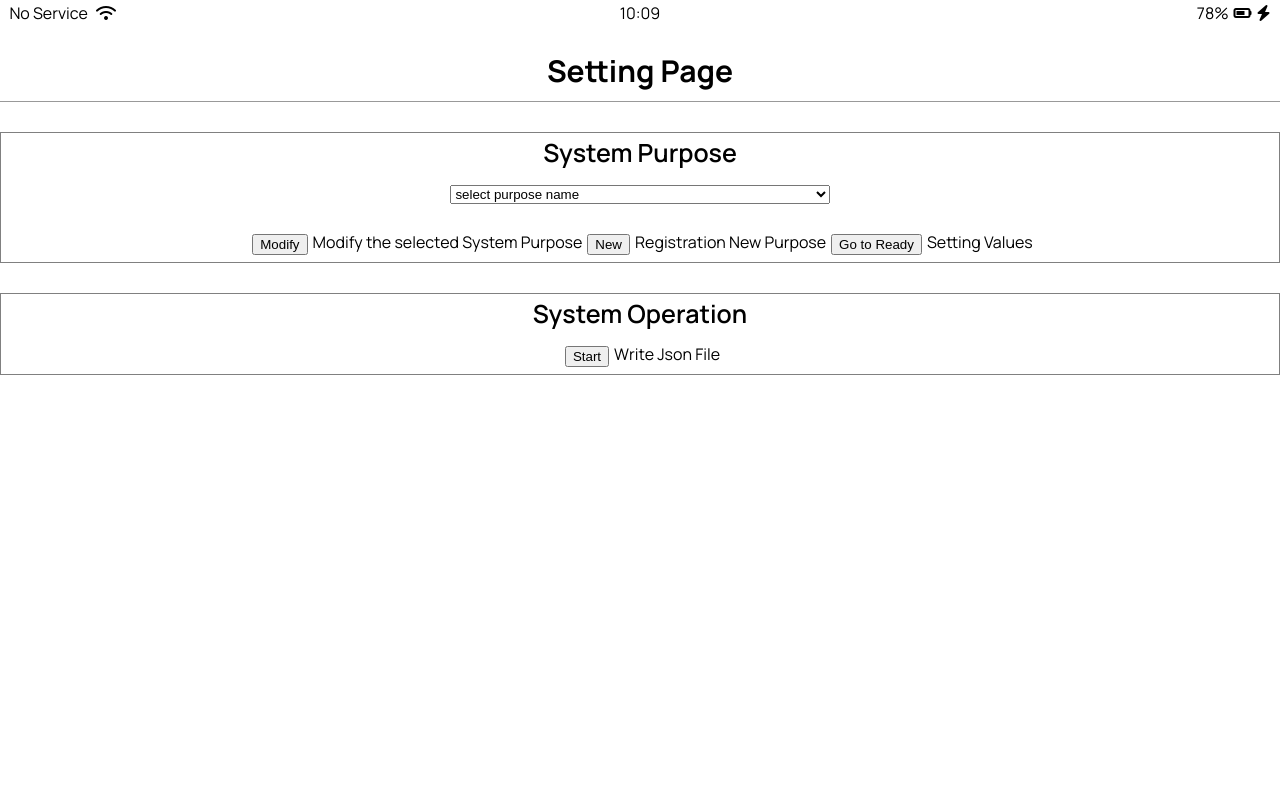
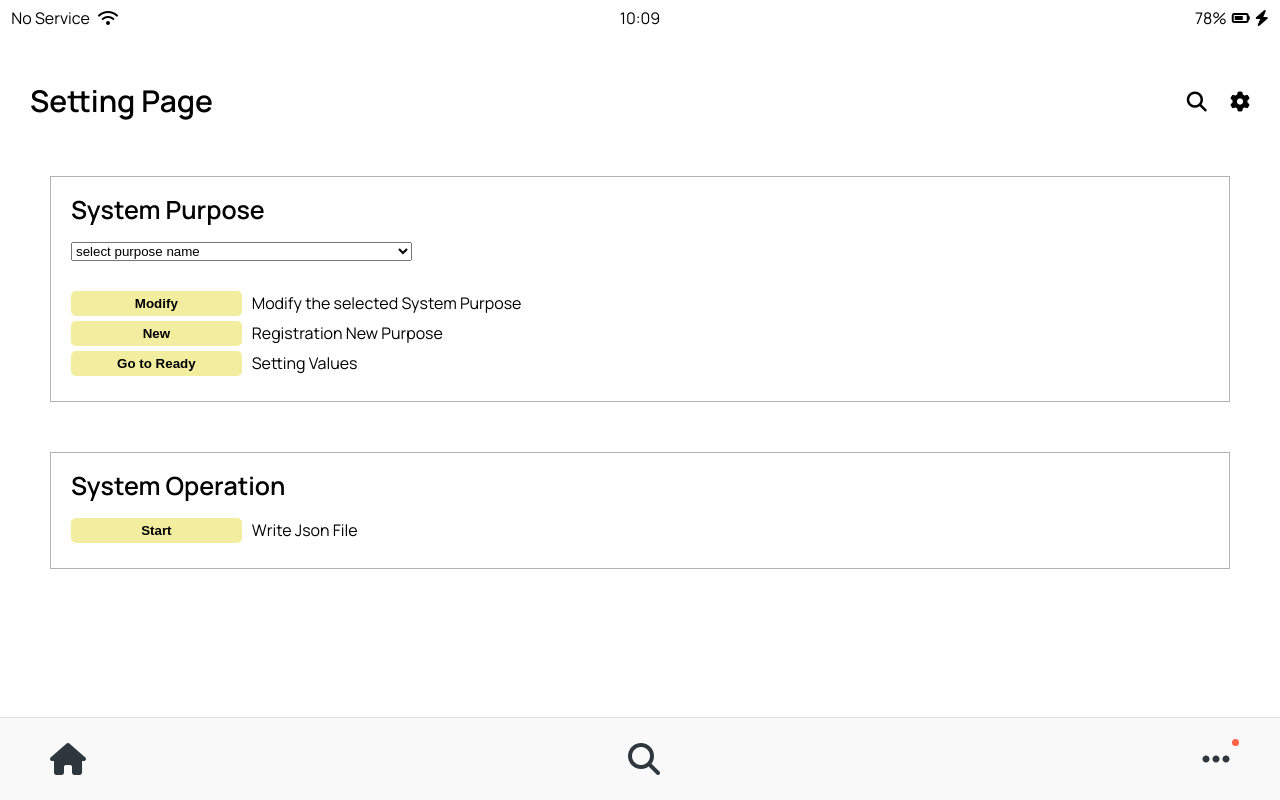
Before and after one commit to MyungJH/gui-pages-2023, a plain HTML site: page index.html in a window 1280 px wide. Drawn offline with Linux system fonts and the light colour scheme.

Commit message:
Update contents

```diff
--- /dev/null
+++ b/css/components/nav-bar.css
@@ -0,0 +1,31 @@
+.nav {
+	position: fixed;
+	bottom: 0;
+	width: 100%;
+	background-color: #f9f9fa;
+	padding: 25px 50px;
+	box-sizing: border-box;
+	border-top: 1px solid rgba(0, 0, 0, 0.1);
+}
+
+.nav__list {
+	display: flex;
+	justify-content: space-between;
+}
+
+.nav__link {
+	/* 자식요소에 position: absolute설정 위해, 부모요소에 기준점(relative)을 잡음. */
+	position: relative;
+}
+
+.nav__ellipsis {
+	/* display: flex로 굳이 안바꾸고 block으로 해도 괜찮지 않음...? */
+	display: block;
+	background-color: tomato;
+	height: 7px;
+	width: 7px;
+	border-radius: 3.5px;
+	position: absolute;
+	left: 30px;
+	bottom: 30px;
+}
--- /dev/null
+++ b/css/components/screen-header.css
@@ -0,0 +1,15 @@
+.screen-header {
+	display: flex;
+	justify-content: space-between;
+	align-items: center;
+	padding: 50px 30px 20px 30px;
+}
+
+.screen-header__title {
+	font-size: 30px;
+	font-weight: 600;
+}
+
+.screen-header__icons span {
+	margin-left: 20px;
+}
--- /dev/null
+++ b/css/components/status-bar.css
@@ -0,0 +1,28 @@
+.status-bar {
+	display: flex;
+	justify-content: center;
+	padding: 10px 5px;
+}
+
+.status-bar__column {
+	width: 33%;
+}
+
+.status-bar__column:first-child span {
+	margin-right: 5px;
+}
+
+.status-bar__column:nth-child(2) {
+	display: flex;
+	justify-content: center;
+}
+
+.status-bar__column:last-child {
+	display: flex;
+	justify-content: flex-end;
+	align-items: center;
+}
+
+.status-bar__column .fa-battery-three-quarters {
+	margin: 0px 5px;
+}
--- a/css/reset.css
+++ b/css/reset.css
@@ -122,3 +122,9 @@ table {
 	border-collapse: collapse;
 	border-spacing: 0;
 }
+
+a {
+	/* link에  defalut색상을 #2e363e으로 변경 and 밑줄을 none으로 설정 */
+	color: #2e363e;
+	text-decoration: none;
+}
--- a/css/status-bar.css
+++ /dev/null
@@ -1,28 +0,0 @@
-.status-bar {
-  display: flex;
-  justify-content: center;
-  padding: 5px 3px;
-}
-
-.status-bar__column {
-  width: 33%;
-}
-
-.status-bar__column:first-child span {
-  margin-right: 5px;
-}
-
-.status-bar__column:nth-child(2) {
-  display: flex;
-  justify-content: center;
-}
-
-.status-bar__column:last-child {
-  display: flex;
-  justify-content: flex-end;
-  align-items: center;
-}
-
-.status-bar__column .fa-battery-three-quarters {
-  margin: 0px 5px;
-}
--- a/css/styles.css
+++ b/css/styles.css
@@ -1,33 +1,20 @@
 @import url("https://fonts.googleapis.com/css2?family=Manrope:wght@400;600;700&display=swap");
 @import "reset.css";
 @import "variables.css";
-@import "status-bar.css";
+
+/* Components */
+@import "components/status-bar.css";
+@import "components/screen-header.css";
+@import "components/nav-bar.css";
 
 body {
 	font-family: "Manrope", sans-serif;
 }
 
-.setting-header {
-	margin-top: 30px;
-	border-bottom: 1px solid rgba(0, 0, 0, 0.4);
-	display: flex;
-	justify-content: center;
-	text-align: start;
-	font-weight: 700;
-}
-
-.setting-header__title {
-	margin-bottom: 15px;
-	font-size: 30px;
-}
-
 .system-purpose {
-	margin-top: 30px;
-	padding: 7px;
-	display: flex;
-	flex-direction: column;
-	align-items: center;
-	border: 1px solid gray;
+	margin: 40px 50px;
+	padding: 20px;
+	border: 1px solid rgba(0, 0, 0, 0.3);
 }
 
 .system-purpose h2 {
@@ -41,21 +28,41 @@ body {
 	margin-bottom: 30px;
 }
 
-.system-purpose__buttons {
+.system-purpose__modify,
+.system-purpose__new,
+.system-purpose__gotoready {
 	display: flex;
+	justify-content: flex-start;
 }
 
-.system-purpose__btn {
-	margin: 0px 5px;
+.system-purpose__btn,
+.system-operation__btn {
+	display: flex;
+	justify-content: center;
+	align-items: center;
+	margin-bottom: 5px;
+	width: 15%;
+	border: none;
+	padding: 5px 5px;
+	font-weight: 600;
+	background-color: rgba(224, 211, 17, 0.4);
+	border-radius: 5px;
+	cursor: pointer;
+}
+
+.system-purpose__text,
+.system-operation__text {
+	margin-left: 10px;
+	margin-bottom: 7px;
+	display: flex;
+	justify-content: center;
+	align-items: center;
 }
 
 .system-operation {
-	margin-top: 30px;
-	padding: 7px;
-	display: flex;
-	flex-direction: column;
-	align-items: center;
-	border: 1px solid gray;
+	margin: 50px 50px;
+	padding: 20px;
+	border: 1px solid rgba(0, 0, 0, 0.3);
 }
 
 .system-operation h2 {
@@ -64,10 +71,7 @@ body {
 	margin-bottom: 20px;
 }
 
-.system-operation__buttons {
+.system-operation__start {
 	display: flex;
+	justify-content: flex-start;
 }
-
-.system-operation__btn {
-	margin: 0px 5px;
-}
--- a/index.html
+++ b/index.html
@@ -22,8 +22,12 @@
 			</div>
 		</div>
 
-		<header class="setting-header">
-			<h1 class="setting-header__title">Setting Page</h1>
+		<header class="screen-header">
+			<h1 class="screen-header__title">Setting Page</h1>
+			<div class="screen-header__icons">
+				<span><i class="fas fa-search fa-lg"></i></span>
+				<span><i class="fas fa-cog fa-lg"></i></span>
+			</div>
 		</header>
 
 		<form class="system-purpose">
@@ -36,11 +40,15 @@
 				<option value="#" class="system-purpose__selected__value">2</option>
 				<option value="#" class="system-purpose__selected__value">3</option>
 			</select>
-			<div class="system-purpose__buttons">
+			<div class="system-purpose__modify">
 				<button class="system-purpose__btn" type="button">Modify</button>
 				<p class="system-purpose__text">Modify the selected System Purpose</p>
+			</div>
+			<div class="system-purpose__new">
 				<button class="system-purpose__btn" type="button">New</button>
 				<p class="system-purpose__text">Registration New Purpose</p>
+			</div>
+			<div class="system-purpose__gotoready">
 				<button class="system-purpose__btn" type="button">Go to Ready</button>
 				<p class="system-purpose__text">Setting Values</p>
 			</div>
@@ -48,11 +56,32 @@
 
 		<form class="system-operation">
 			<h2>System Operation</h2>
-			<div class="system-operation__buttons">
+			<div class="system-operation__start">
 				<button class="system-operation__btn" type="button">Start</button>
 				<p class="system-operation__text">Write Json File</p>
 			</div>
 		</form>
+
+		<nav class="nav">
+			<ul class="nav__list">
+				<li class="nav__btn">
+					<a class="nav__link" href="#">
+						<i class="fas fa-home fa-2x"></i>
+					</a>
+				</li>
+				<li class="nav__btn">
+					<a class="nav__link" href="#">
+						<i class="fas fa-search fa-2x"></i>
+					</a>
+				</li>
+				<li class="nav__btn">
+					<a class="nav__link" href="#">
+						<span class="nav__ellipsis"></span>
+						<i class="fas fa-ellipsis-h fa-2x"></i>
+					</a>
+				</li>
+			</ul>
+		</nav>
 
 		<script
 			src="https://kit.fontawesome.com/6478f529f2.js"
```
Lines whose indentation alone changed are shown as unchanged.
